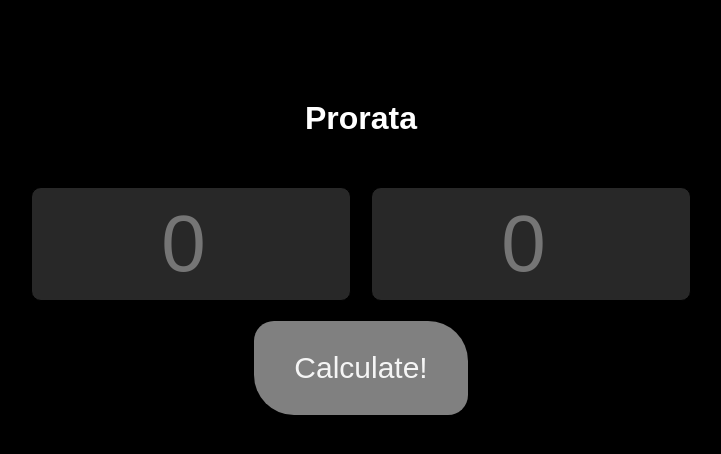
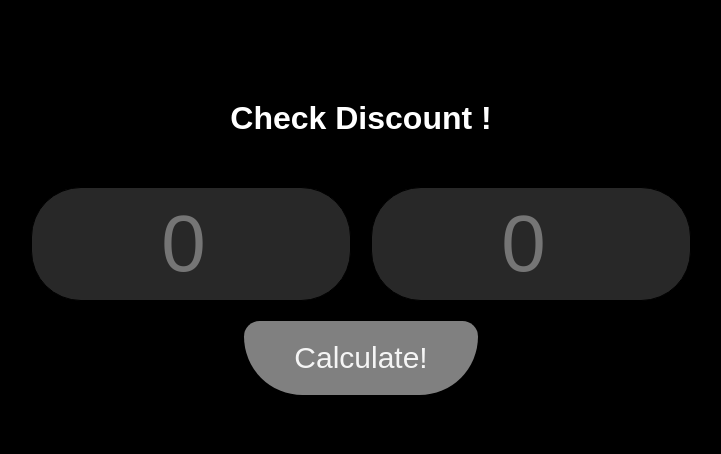
Before and after one commit to khayozreaper/simple-calc, a React (Create React App) app: page / in a window 1280 px wide. Shown: the top 454 px of the page, without its empty margins (279-1000 px from the left). Built offline with nearby package versions, Linux system fonts and the light colour scheme.

Commit message:
Initial commit

```diff
--- a/src/App.js
+++ b/src/App.js
@@ -1,11 +1,10 @@
-import logo from './logo.svg';
 import './App.css';
-import Prorata from './Components/Prorata';
+import Discount from './Components/Discount';
 
 function App() {
   return (
     <div className="App">
-      <Prorata/>
+      <Discount />
     </div>
   );
 }
--- /dev/null
+++ b/src/Components/Discount.css
@@ -0,0 +1,55 @@
+* {
+    box-sizing: border-box;
+    margin: 0;
+    padding: 0;
+  }
+
+  .Discount {
+    font-family: sans-serif;
+    text-align: center;
+    padding-top: 100px;
+    background: #000000;
+    min-height: 100vh;
+    color: 	#FFFFFF;
+  }
+
+  h1 {
+    margin-bottom: 50px;
+  }
+
+  .number-inputs {
+    margin-bottom: 20px;
+  }
+
+  input {
+    font-size: 80px;
+    border-radius: 50px;
+    border: 1px solid #000000;
+    width: 25%;
+    padding: 10px;
+    text-align: center;
+    background: 	#282828;
+    color: #FFFFFF;
+  }
+
+  input:first-child {
+    margin-right: 20px;
+  }
+
+  button {
+    padding: 20px 50px;
+    font-size: 30px;
+    border-top-left-radius: 20px;
+    border-top-right-radius: 20px;
+    border-bottom-left-radius: 75px;
+    border-bottom-right-radius: 75px;
+    background: 	#808080;
+    border: none;
+    margin-bottom: 60px;
+    color: #F5F5F5;
+    cursor: pointer;
+  }
+
+  h2 {
+    font-size:75px;
+  }
--- /dev/null
+++ b/src/Components/Discount.js
@@ -0,0 +1,43 @@
+import { useState } from "react";
+import ReactDOM from "react-dom";
+import "./Discount.css";
+
+function Discount() {
+  const [number1, setNumber1] = useState();
+  const [number2, setNumber2] = useState();
+  const [total, setTotal] = useState(number1);
+
+  function calculateTotal() {
+    setTotal(number1 - (number1 * (number2/100)));
+  }
+
+  return (
+    <div className="Discount">
+      <h1>Check Discount !</h1>
+
+      <div className="number-inputs">
+        <input
+          type="number"
+          value={number1}
+          onChange={(e) => setNumber1(+e.target.value)}
+          placeholder="0"
+        />
+        <input
+          type="number"
+          value={number2}
+          onChange={(e) => setNumber2(+e.target.value)}
+          placeholder="0"
+        />
+      </div>
+
+      <button onClick={calculateTotal}>Calculate!</button>
+
+      <h2>{total}</h2>
+    </div>
+  );
+}
+
+const rootElement = document.getElementById("root");
+ReactDOM.render(<Discount />, rootElement);
+
+export default Discount
```
Also changed, not shown: src/Components/Prorata copy.css (renamed from src/Components/Prorata.css), src/Components/Prorata copy.js (renamed from src/Components/Prorata.js).
